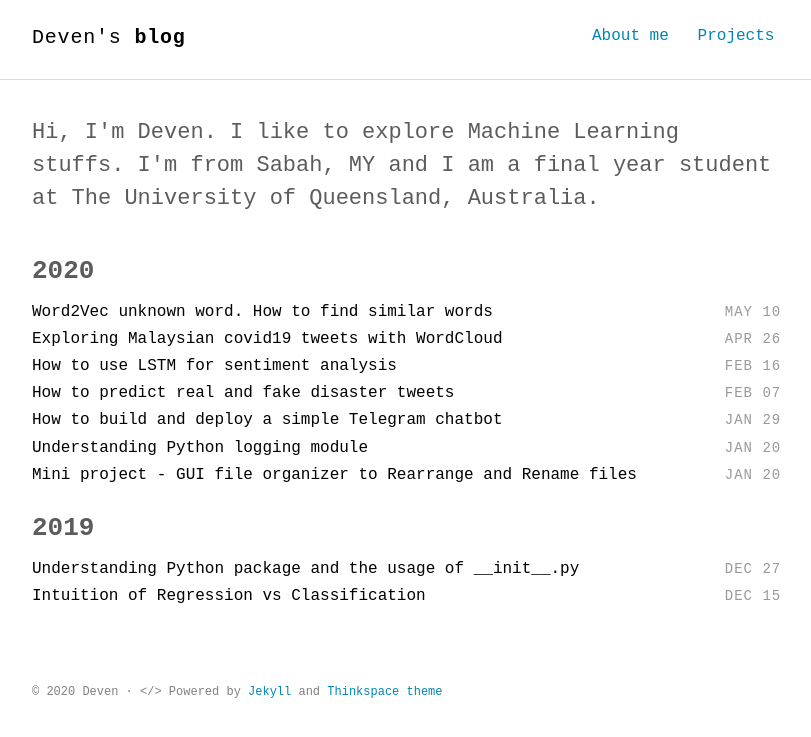
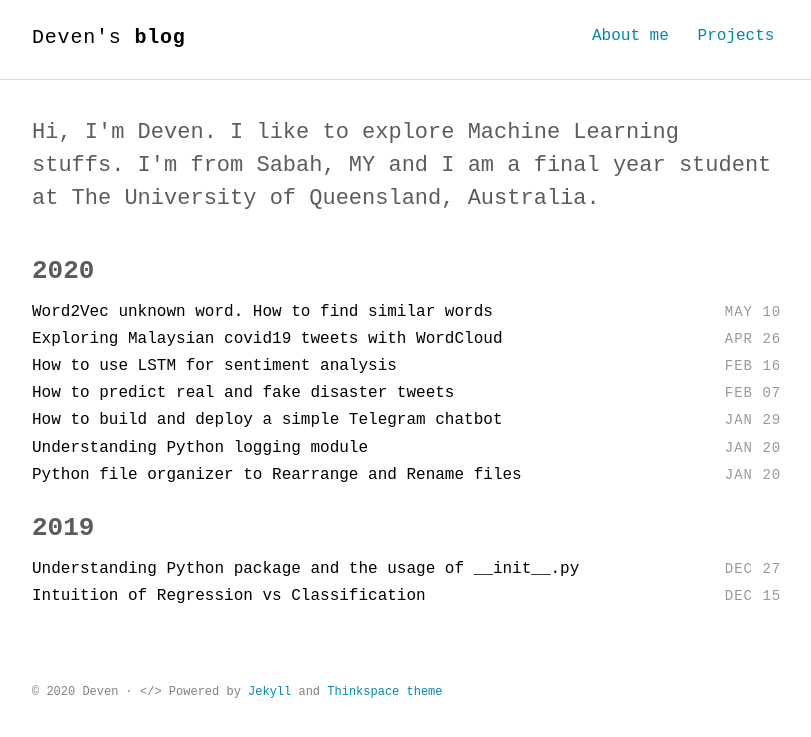
Before and after one commit to devennn/devennn.github.io, a Jekyll site: the page built from index.html, in a window 1280 px wide. Shown: the top 737 px of the page, without its empty margins (232-1043 px from the left). Built offline with Jekyll 4.4.1, drawn with Linux system fonts in a browser that asks for light colours; some web fonts are replaced.

Commit message:
update title

```diff
--- a/_posts/2020-01-20-python-file-organizer.md
+++ b/_posts/2020-01-20-python-file-organizer.md
@@ -1,6 +1,6 @@
 ---
 layout: post
-title: Mini project - GUI file organizer to Rearrange and Rename files
+title: Python file organizer to Rearrange and Rename files
 ---
 
 ![File Organizer](/images/Filorg.PNG)
```
